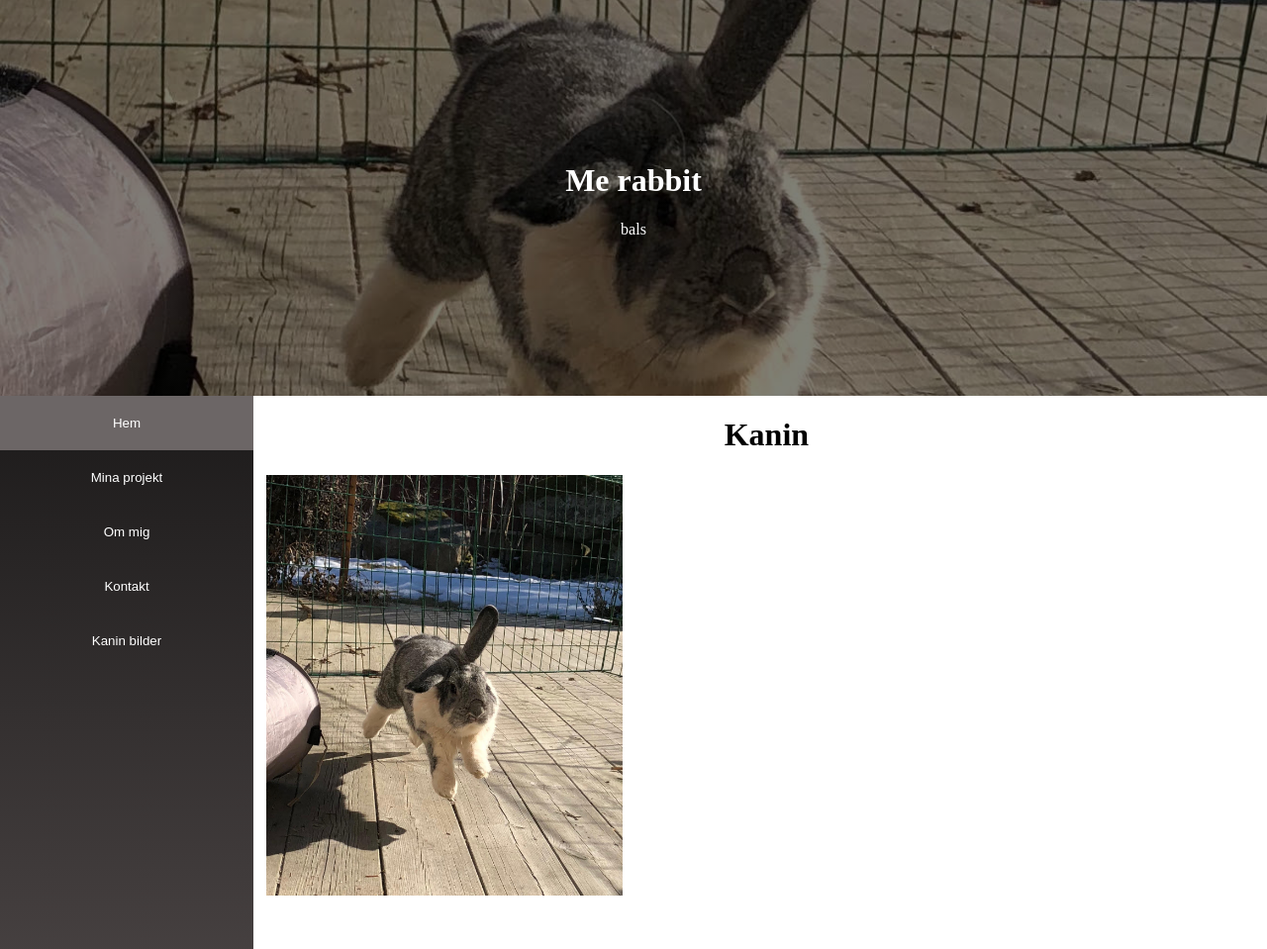
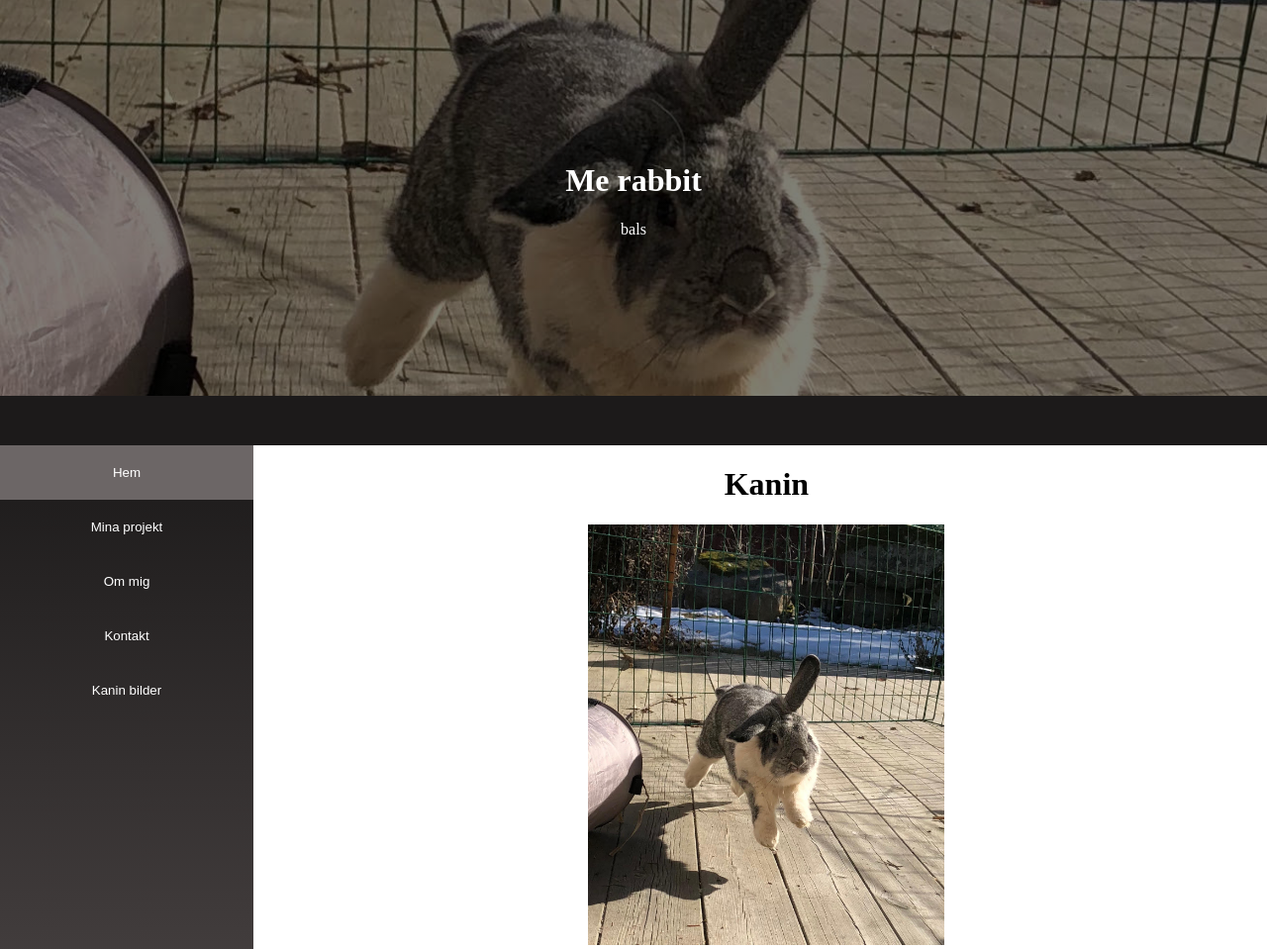
Before and after one commit to PurpleJesus521/Portfolio-Hemsida, a plain HTML site: page index.html in a window 1280 px wide. Shown: the top 959 px of the page at 99% size. Drawn offline with Linux system fonts and the light colour scheme.

```diff
--- a/index.css
+++ b/index.css
@@ -1,6 +1,6 @@
 body {
     padding: 0;
-    margin: 0
+    margin: 0;
 }
 
 .hero-image {
@@ -22,17 +22,28 @@ body {
     color: white;
 }
 
+.page-container {
+    width:100%;
+    height: 50px;
+
+    background-color: rgb(28, 26, 26);
+}
+
 /*Header*/
 h1 {
     text-align: center;
+    overflow: hidden;
+    white-space: nowrap;
 }
 
 /*Bild på min kanin*/
 .kanin-bild {
     object-fit: contain;
     display: block;
-    max-width: 360;
+    max-width: 360px;
     max-height: 100%;
+    margin-left: auto;
+    margin-right: auto;
 }
 
 .main-content{
@@ -72,6 +83,9 @@ button {
 .nav-bar__tab {
     color: white;
     text-align: center;
+    overflow: hidden;
+    white-space: nowrap;
+
     padding-top: 20px;
     padding-bottom: 20px;
 }
--- a/index.html
+++ b/index.html
@@ -2,13 +2,22 @@
 <meta http-equiv="Content-Type" content="text/html;charset=utf-8" />
 <link rel="stylesheet" href="index.css">
 <script src="index.js">
+
+$(document).ready(function(){
+    $(window).scrollTop(0);
+});
+
 </script>
     <body>
+
         <div class="hero-image">
             <div class="hero-image__text">
                 <h1>Me rabbit</h1>
                 <p>bals</p>
             </div>
+        </div>
+
+        <div class="page-container">
         </div>
 
         <div class="main-content">
@@ -23,16 +32,16 @@
             <div class="page-content">
                 <div id="Hem" class="tabcontent">
                     <h1>Kanin</h1>
-                    <img src="Kanin.jpg" class="kanin-bild" alt="Bild på en kanin">
+                    <img src="Bilder\Kanin.jpg" class="kanin-bild" alt="Bild på en söt, grå kanin">
                 </div>
                 <div id="Projekt" class="tabcontent">
                     <h1>Mina Projekt</h1>
-                    <img src="Kanin.jpg" class="kanin-bild" alt="Bild på en kanin">
+                    <img src="Bilder\Kanin.jpg" class="kanin-bild" alt="Bild på en söt, grå kanin">
                 </div>
 
                 <div id="Om mig" class="tabcontent">
                     <h1>Om mig</h1>
-                    <img src="Kanin.jpg" class="kanin-bild" alt="Bild på en kanin">
+                    <img src="Bilder\Leonard2.jpg" class="kanin-bild" alt="Ough">
                 </div>
 
                 <div id="Kontakt" class="tabcontent">
@@ -46,5 +55,6 @@
             </div>
         </div>
     </body>
-<script> document.getElementById("defaultOpen").click();</script>
+<script> document.getElementById("defaultOpen").click();
+</script>
 </html>
```
Also changed, not shown: Bilder/Kanin.jpg (added), Bilder/Leonard1.JPG (added), Bilder/Leonard2.jpg (added), Bilder/Maräng1.jpg (added), Bilder/Maräng2.jpg (added), Bilder/Maräng4.jpg (added), Bilder/MarängStampe2.jpg (added), Bilder/Stampe5.jpeg (added), 6 other files.
